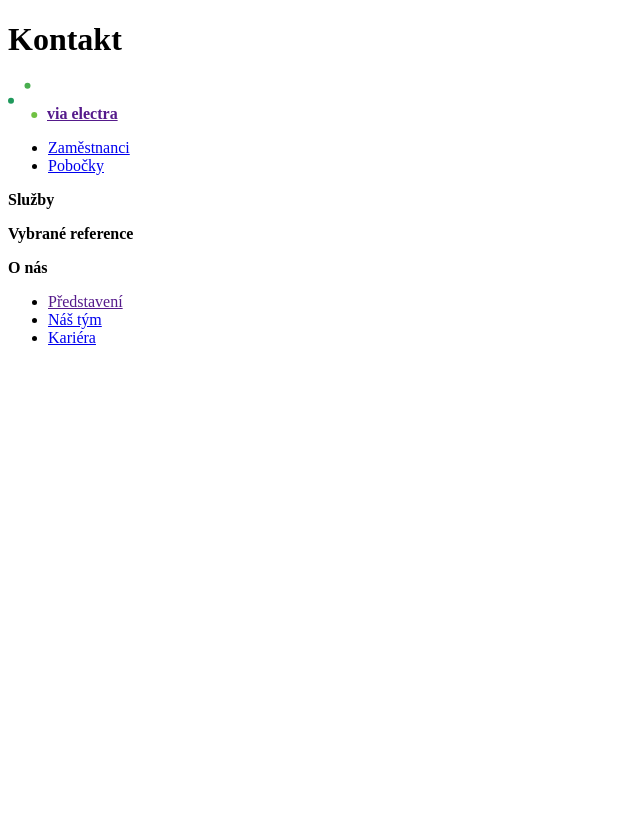
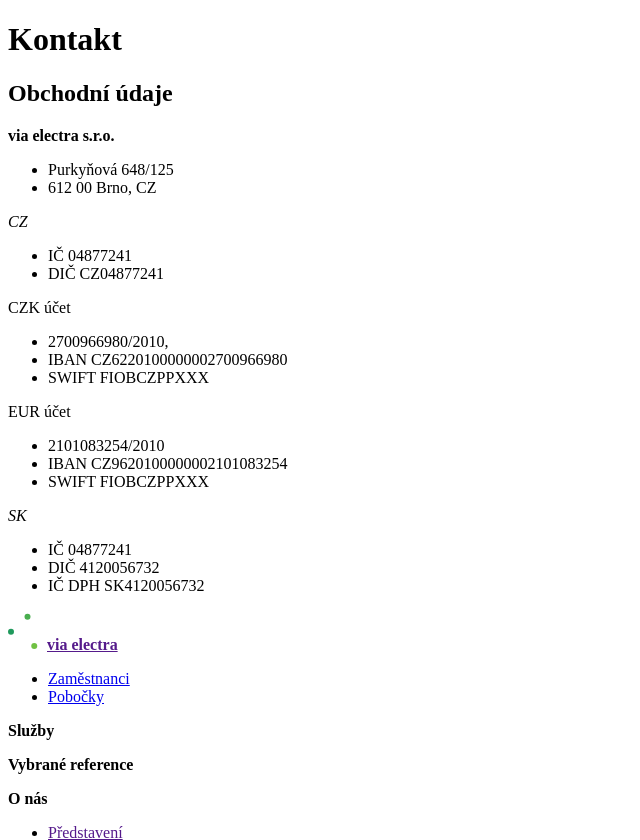
Before and after one commit to chrisjansky/via-electra, a PHP site: the page made by kirby/site/templates/contact.php in a window 1280 px wide. Shown: the top 840 px of the page, without its empty margins (0-640 px from the left). Before the commit the page ends 345 px from the top, so only its background shows below. Run offline with PHP 8.4, Linux system fonts and the light colour scheme; the template is opened without the code that fills it, so the values that code supplies are empty; some libraries are stand-ins or nearby versions.

Commit message:
Kirby Added m-billing to contact page

```diff
--- a/kirby/site/templates/contact.php
+++ b/kirby/site/templates/contact.php
@@ -63,4 +63,41 @@
   </div>
 </main>
 
+<div class="m-billing">
+  <div class="m-billing__wrap">
+    <h2 class="m-billing__title">Obchodní údaje</h2>
+    <div class="m-billing__content">
+      <div class="m-billing__group"><strong>via electra s.r.o.</strong>
+        <ul>
+          <li>Purkyňová 648/125</li>
+          <li>612 00 Brno, CZ</li>
+        </ul>
+      </div>
+      <div class="m-billing__group"><em>CZ</em>
+        <ul>
+          <li>IČ 04877241</li>
+          <li>DIČ CZ04877241</li>
+        </ul><span>CZK účet</span>
+        <ul>
+          <li>2700966980/2010,</li>
+          <li>IBAN CZ6220100000002700966980</li>
+          <li>SWIFT FIOBCZPPXXX</li>
+        </ul><span>EUR účet</span>
+        <ul>
+          <li>2101083254/2010</li>
+          <li>IBAN CZ9620100000002101083254</li>
+          <li>SWIFT FIOBCZPPXXX</li>
+        </ul>
+      </div>
+      <div class="m-billing__group"><em>SK</em>
+        <ul>
+          <li>IČ 04877241</li>
+          <li>DIČ 4120056732</li>
+          <li>IČ DPH SK4120056732</li>
+        </ul>
+      </div>
+    </div>
+  </div>
+</div>
+
 <?php snippet('footer') ?>
```
